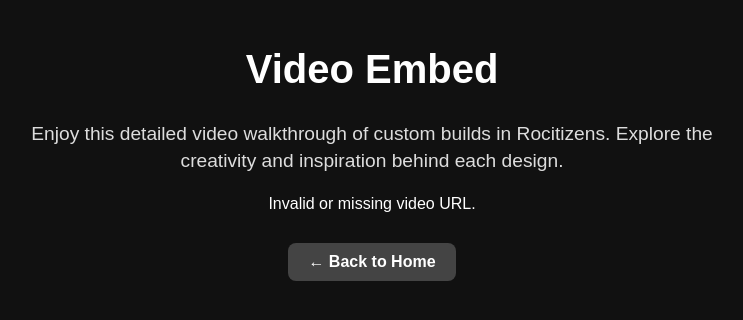
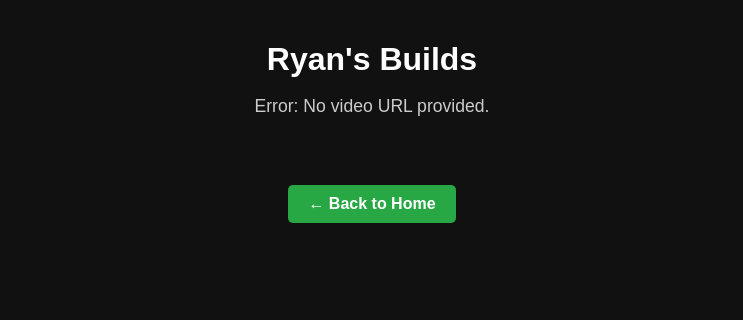
Before and after one commit to Ryanf17/Youtube-Videos, a website: page public/embed.html in a window 1280 px wide. Shown: the whole page, without its empty margins (268-1011 px from the left). Drawn offline with Linux system fonts and the light colour scheme.

Commit message:
Update embed.html

```diff
--- a/public/embed.html
+++ b/public/embed.html
@@ -3,148 +3,89 @@
 <head>
   <meta charset="UTF-8" />
   <meta name="viewport" content="width=device-width, initial-scale=1" />
-  <title>Embed Video</title>
+  <title>Loading...</title>
   <style>
     body {
-      background-color: #111;
-      color: white;
-      font-family: sans-serif;
       margin: 0;
       padding: 20px;
+      font-family: sans-serif;
+      background-color: #111;
+      color: #fff;
       text-align: center;
-      min-height: 100vh;
-      display: flex;
-      flex-direction: column;
-      align-items: center;
-      justify-content: flex-start;
     }
 
     h1 {
       margin-bottom: 10px;
-      font-size: 2.5rem;
-      max-width: 90vw;
-      word-break: break-word;
+      font-size: 2rem;
     }
 
     p {
-      font-size: 1.2rem;
-      max-width: 700px;
       margin-bottom: 20px;
-      line-height: 1.4;
-      color: #ddd;
+      font-size: 1.1rem;
+      color: #ccc;
     }
 
     iframe {
-      width: 90vw;
+      width: 100%;
       max-width: 960px;
       height: 540px;
       border: none;
       border-radius: 8px;
-      box-shadow: 0 0 15px rgba(0,0,0,0.7);
     }
 
-    /* Match your index buttons style */
-    .back-button {
+    .back-btn {
+      display: inline-block;
       margin-top: 30px;
       padding: 10px 20px;
-      background-color: #444;
-      color: white;
-      font-weight: 600;
-      border-radius: 8px;
+      background-color: #28a745;
+      color: #fff;
+      font-weight: bold;
       text-decoration: none;
-      cursor: pointer;
-      user-select: none;
-      font-size: 1rem;
-      transition: background-color 0.3s ease;
-      display: inline-block;
+      border-radius: 5px;
+      transition: background-color 0.3s;
     }
 
-    .back-button:hover {
-      background-color: #666;
+    .back-btn:hover {
+      background-color: #218838;
+    }
+
+    @media (max-width: 768px) {
+      iframe {
+        height: 360px;
+      }
+    }
+
+    @media (max-width: 480px) {
+      iframe {
+        height: 240px;
+      }
     }
   </style>
 </head>
 <body>
-  <h1 id="pageTitle">Loading...</h1>
+  <h1 id="embedTitle">Loading...</h1>
   <p>Enjoy this detailed video walkthrough of custom builds in Rocitizens. Explore the creativity and inspiration behind each design.</p>
+  <iframe id="videoFrame" allowfullscreen referrerpolicy="strict-origin-when-cross-origin"></iframe>
+  <br />
+  <a href="index.html" class="back-btn">← Back to Home</a>
 
-  <div id="videoContainer">
-    <!-- iframe will be inserted here -->
-  </div>
+  <script>
+    // Read query params
+    const params = new URLSearchParams(window.location.search);
+    const video = params.get('video');
+    const title = params.get('title') || "Ryan's Builds";
 
-  <a href="index.html" class="back-button">← Back to Home</a>
+    // Update page title and heading
+    document.title = title;
+    document.getElementById('embedTitle').textContent = title;
 
-<script>
-  function getQueryParams() {
-    const params = {};
-    window.location.search
-      .substring(1)
-      .split('&')
-      .forEach(pair => {
-        const [key, value] = pair.split('=');
-        if (key) params[decodeURIComponent(key)] = decodeURIComponent(value || '');
-      });
-    return params;
-  }
-
-  const params = getQueryParams();
-  const videoUrl = params.video || '';
-  const title = params.title || 'Video Embed';
-
-  document.title = title;
-  document.getElementById('pageTitle').textContent = title;
-
-  function getEmbedSrc(url) {
-    if (!url) return '';
-    console.log('Original video URL param:', url);
-
-    // If url already looks like an embed url, return as is
-    if (url.includes('youtube.com/embed/')) {
-      console.log('URL is already embed URL');
-      return url;
+    // Embed video
+    if (video) {
+      document.getElementById('videoFrame').src = video;
+    } else {
+      document.getElementById('videoFrame').style.display = 'none';
+      document.querySelector('p').textContent = 'Error: No video URL provided.';
     }
-
-    // If url is a normal youtube watch URL, extract the v= param
-    const watchMatch = url.match(/[?&]v=([^&]+)/);
-    if (watchMatch) {
-      console.log('Extracted video ID from watch URL:', watchMatch[1]);
-      return 'https://www.youtube.com/embed/' + watchMatch[1];
-    }
-
-    // If url looks like just a video ID (11 chars)
-    if (/^[\w-]{11}$/.test(url)) {
-      console.log('URL looks like a video ID');
-      return 'https://www.youtube.com/embed/' + url;
-    }
-
-    // If url is a youtu.be short link
-    const shortLinkMatch = url.match(/youtu\.be\/([^?&]+)/);
-    if (shortLinkMatch) {
-      console.log('Extracted video ID from youtu.be short link:', shortLinkMatch[1]);
-      return 'https://www.youtube.com/embed/' + shortLinkMatch[1];
-    }
-
-    console.warn('Could not parse video URL for embed:', url);
-    return '';
-  }
-
-  const embedSrc = getEmbedSrc(videoUrl);
-
-  if (embedSrc) {
-    const iframe = document.createElement('iframe');
-    iframe.width = '960';
-    iframe.height = '540';
-    iframe.src = embedSrc;
-    iframe.title = title;
-    iframe.allow =
-      'accelerometer; autoplay; clipboard-write; encrypted-media; gyroscope; picture-in-picture; web-share';
-    iframe.allowFullscreen = true;
-    iframe.referrerPolicy = 'strict-origin-when-cross-origin';
-
-    document.getElementById('videoContainer').appendChild(iframe);
-  } else {
-    document.getElementById('videoContainer').textContent = 'Invalid or missing video URL.';
-  }
-</script>
+  </script>
 </body>
 </html>
```
